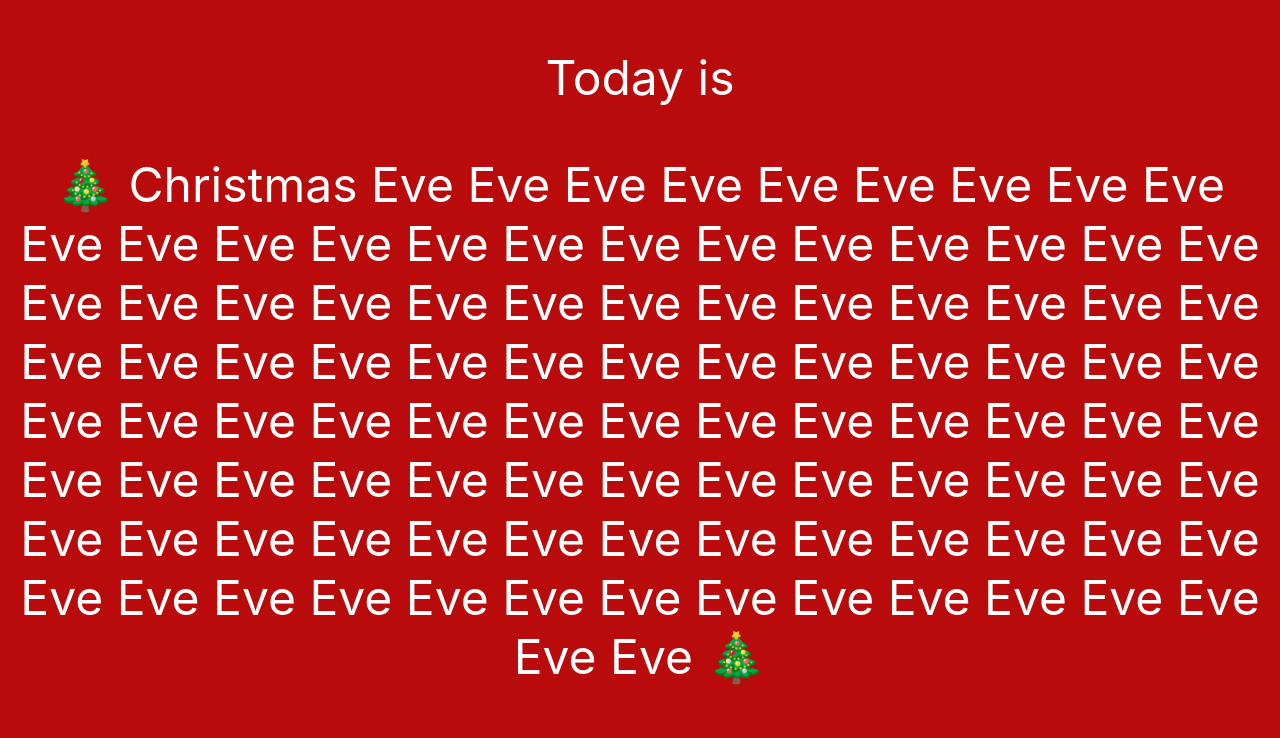
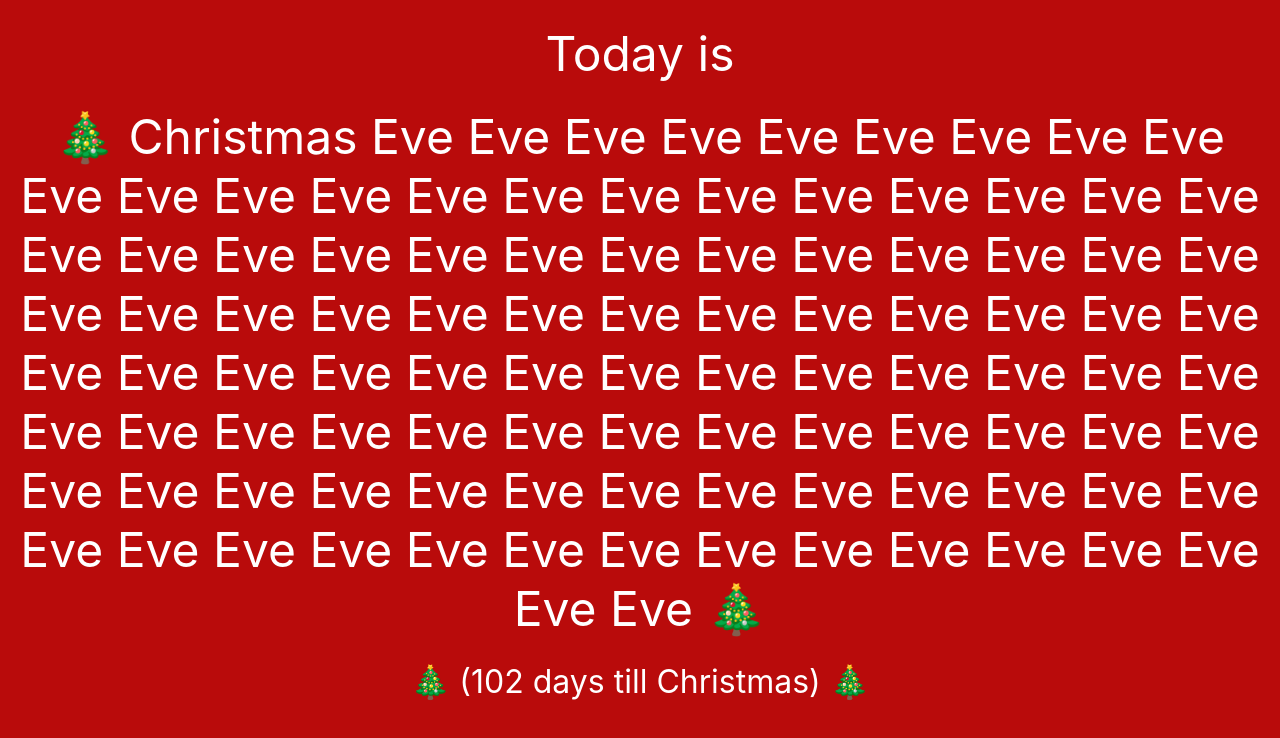
Before and after one commit to tweeres04/xmas-eve, a website built with webpack: page src/index.html in a window 1280 px wide. Built offline with nearby package versions, Linux system fonts and the light colour scheme.

Commit message:
Added normal count till Christmas at the bottom

```diff
--- a/package.json
+++ b/package.json
@@ -15,6 +15,7 @@
 	"scripts": {
 		"clean": "rm -rf dist",
 		"build": "yarn clean && webpack --config webpack.config.js && cp src/index.html dist/",
+		"start": "webpack --watch",
 		"deploy": "./scripts/deploy.sh"
 	}
 }
--- a/src/index.html
+++ b/src/index.html
@@ -16,6 +16,11 @@
 				font-size: 3rem;
 				text-align: center;
 				color: white;
+				margin: 1.5rem 0;
+			}
+
+			#daysTillChristmas {
+				font-size: 2rem;
 			}
 		</style>
 	</head>
@@ -23,6 +28,7 @@
 	<body>
 		<p>Today is</p>
 		<p id="today"></p>
+		<p id="daysTillChristmas"></p>
 	</body>
 	<script src="main.js"></script>
 </html>
--- a/src/index.js
+++ b/src/index.js
@@ -2,6 +2,7 @@ import differenceInDays from 'date-fns/difference_in_days';
 import startOfDay from 'date-fns/start_of_day';
 
 const todayDiv = document.getElementById('today');
+const daysTillChristmasDiv = document.getElementById('daysTillChristmas');
 
 const today = startOfDay(new Date());
 let xmas = new Date(today.getFullYear(), 11, 25);
@@ -13,6 +14,9 @@ if (today > xmas) {
 const difference = differenceInDays(xmas, today);
 
 todayDiv.textContent = `🎄 Christmas ${buildEves([], difference)}`;
+daysTillChristmasDiv.textContent = `🎄 (${difference} day${
+	difference === 1 ? '' : 's'
+} till Christmas) 🎄`;
 
 function buildEves(currentEves, numberOfEves) {
 	return numberOfEves > 0
```
